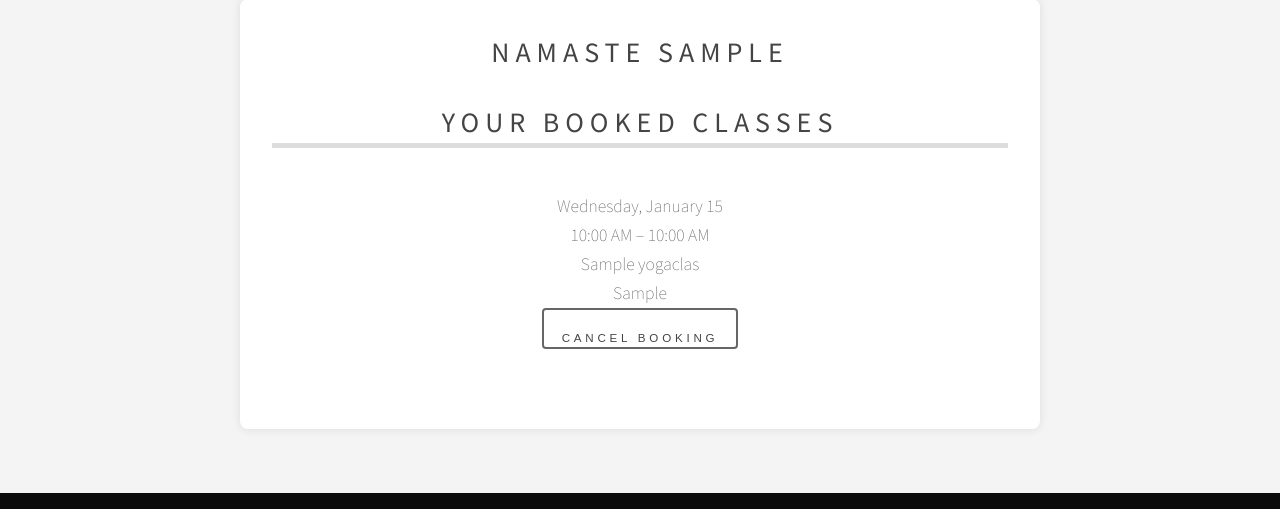
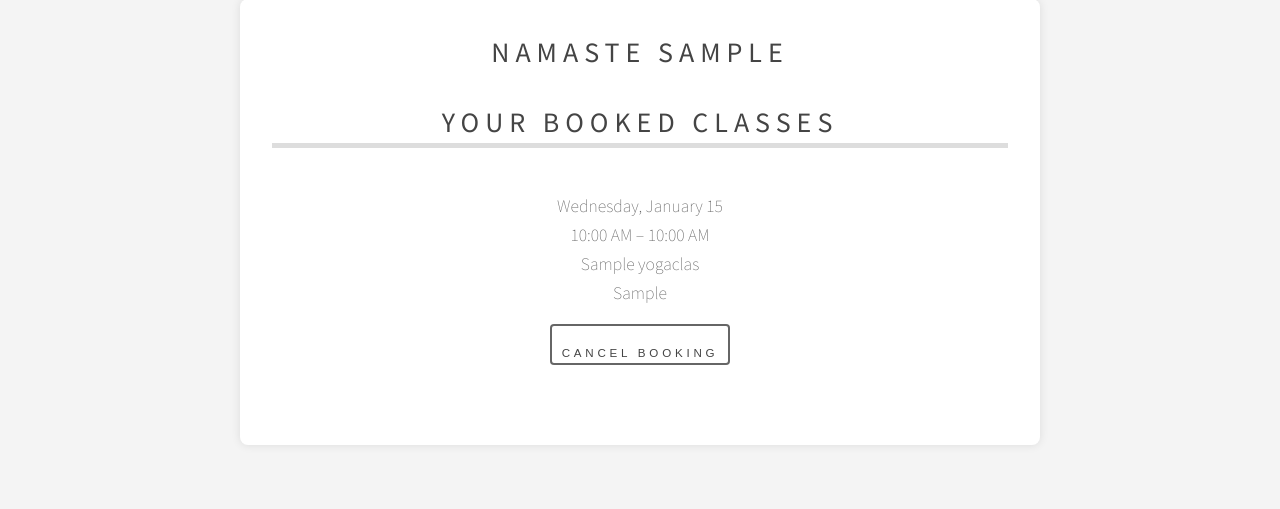
Before and after one commit to D-Mallon/namasdre, a Django app: page /profile in a window 1280 px wide. Shown: the part 665-1174 px from the top of the page. Run offline with Django 4.2, Linux system fonts and the light colour scheme; a user stored in the database is signed in; tables that the repository leaves empty hold one stand-in row (values such as "Sample post").

Commit message:
Update CSS for timetable and booking portal pages with improved styling and functionality

```diff
--- a/shared/static/shared/css/main.css
+++ b/shared/static/shared/css/main.css
@@ -1967,7 +1967,7 @@ body.is-loading #header.alt .inner {
   text-align: center;
   white-space: normal; /* Allow text to wrap */
   max-width: 100%; /* Ensure it does not exceed its container */
-  width: 100%; /* Make button take full width of parent */
+  width: auto; /* Make button take full width of parent, use 100% */
 }
 
 .button.big {
@@ -1983,39 +1983,31 @@ body.is-loading #header.alt .inner {
   }
 }
 
-/* .actions {
-  flex: 1;
-  display: flex;
-  justify-content: flex-end; /* Ensure buttons are aligned to the right */
-} */
-/* xxx  */
-
 /* ************************************************************* */
 /* ******************* Custom Styling ************************** */
 /* ************************************************************* */
 
 /* Profile page specific styling */
 
-/* .cancel-button {
+.cancel-button-container {
+  margin-top: 1em;
+  width: 100%; /* Ensure the button container takes full width */
+  display: flex;
+  justify-content: center; /* Center the button */
+}
+
+.cancel-button {
   background-color: transparent;
   box-shadow: inset 0 0 0 2px #666666;
   color: #444444 !important;
-  padding: 0.75em;
+  padding: 0.75em 1em;
   border: none;
   border-radius: 4px;
   cursor: pointer;
-} */
-
-.cancel-button-container {
-  margin-left: auto;
-}
-
-.cancel-button {
-  background-color: transparent;
-  color: #444444;
-  border: none;
-  padding: 10px 20px;
-  cursor: pointer;
+  text-align: center;
+  white-space: normal; /* Allow text to wrap */
+  max-width: 100%; /* Ensure it does not exceed its container */
+  width: auto; /* Make button take full width of parent, use 100% */
 }
 
 /* ************************************************************* */
```
